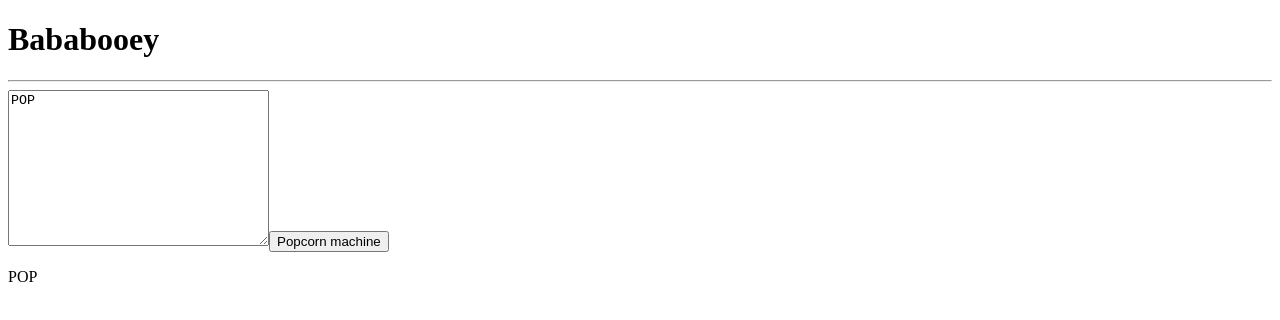
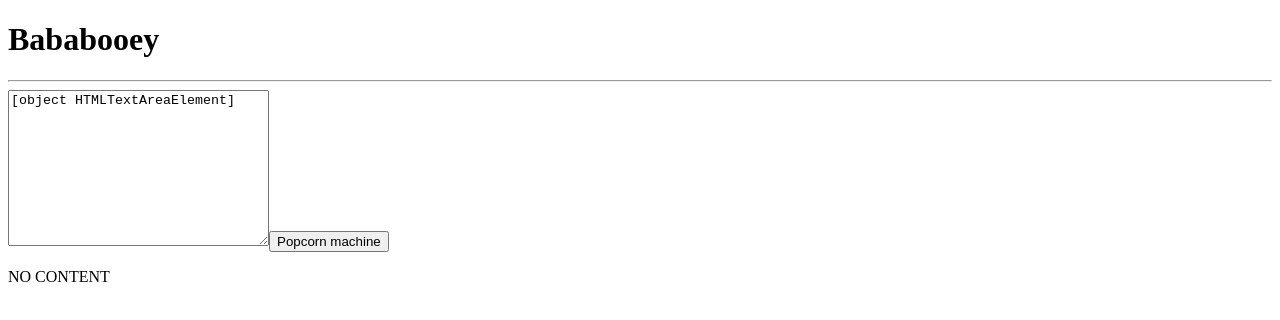
Before and after one commit to lyerlajd/4830-Angular-Demo, an Angular app in the folder Angular-Demo/: page / in a window 1280 px wide. Shown: the top 320 px of the page. Built offline with nearby package versions, Linux system fonts and the light colour scheme.

Commit message:
finished lecture 3

```diff
--- a/Angular-Demo/src/app/post/post-create/post-create.component.html
+++ b/Angular-Demo/src/app/post/post-create/post-create.component.html
@@ -2,7 +2,7 @@
 
 <hr>
 
-<textarea cols="30" rows="10" [value]="myMessage"></textarea>
+<textarea cols="30" rows="10" [value]="submitPost" #submitPost></textarea>
 
-<button (click)="AddText()">Popcorn machine</button>
-<p>{{myMessage}}</p>
+<button (click)="AddText(submitPost)">Popcorn machine</button>
+<p>{{printPost}}</p>
--- a/Angular-Demo/src/app/post/post-create/post-create.component.ts
+++ b/Angular-Demo/src/app/post/post-create/post-create.component.ts
@@ -6,9 +6,9 @@ import { Component } from "@angular/core";
 })
 
 export class PostCreateComponent {
-  myMessage = "POP";
+  printPost = "NO CONTENT";
 
-  AddText(){
-    this.myMessage = "Button pushed";
+  AddText(myMessage: HTMLTextAreaElement){
+    this.printPost = myMessage.value;
   }
 }
```
